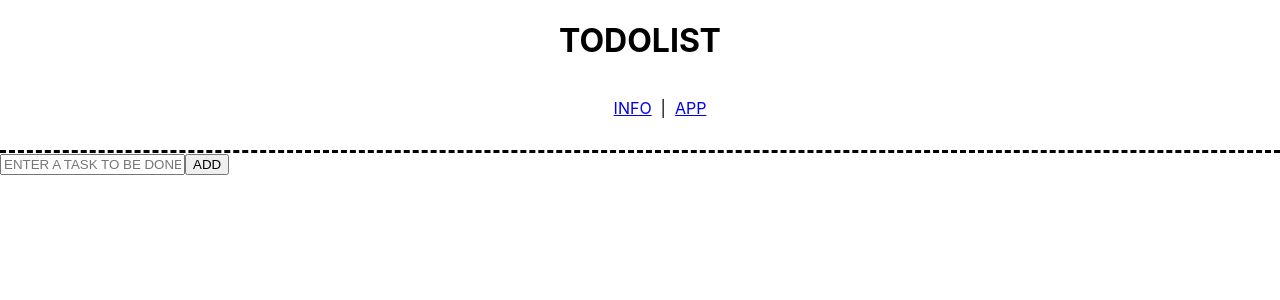
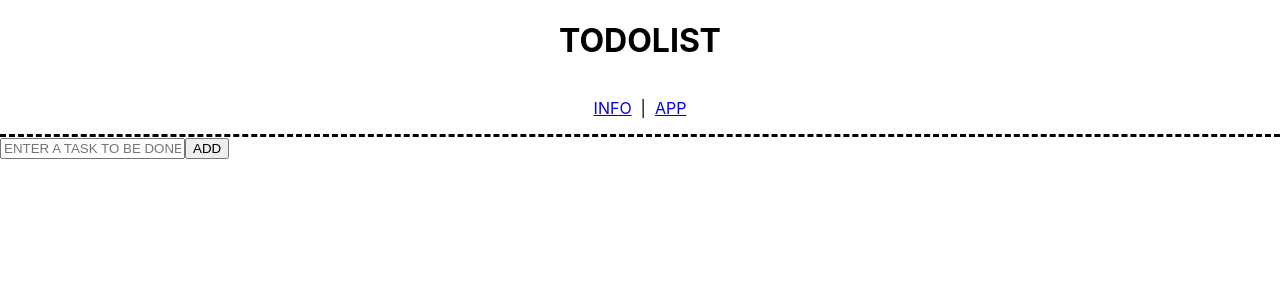
Before and after one commit to Armiixteryx/react-todolist, a React (Create React App) app: page / in a window 1280 px wide. Shown: the top 300 px of the page. Built offline with nearby package versions, Linux system fonts and the light colour scheme.

Commit message:
Correct alignment of the links of the Header

```diff
--- a/src/components/Header.js
+++ b/src/components/Header.js
@@ -6,7 +6,7 @@ const Title = styled.h1`
     text-align: center;
 `;
 
-const NavList = styled.ul`
+const NavContainer = styled.nav`
     display: flex;
     align-items: center;
     justify-content: center;
@@ -20,13 +20,11 @@ const Header = () => {
     return (
         <header style={headerStyle}>
             <Title>TODOLIST</Title>
-            <nav>
-                <NavList>
-                    <Link to="/info"><ListItem>INFO</ListItem></Link>
-                    <p>&nbsp;&nbsp;|&nbsp;&nbsp;</p>
-                    <Link to="/"><ListItem>APP</ListItem></Link>
-                </NavList>
-            </nav>
+            <NavContainer>
+                <Link to="/info"><ListItem>INFO</ListItem></Link>
+                <p>&nbsp;&nbsp;|&nbsp;&nbsp;</p>
+                <Link to="/"><ListItem>APP</ListItem></Link>
+            </NavContainer>
         </header>
     );
 };
```
